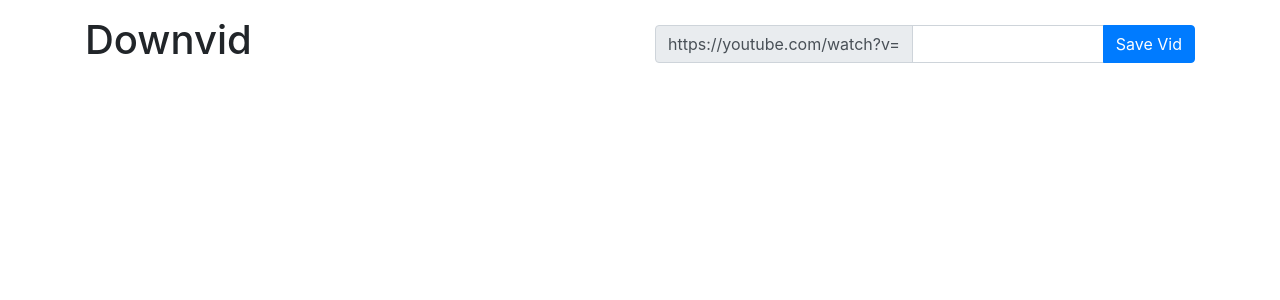
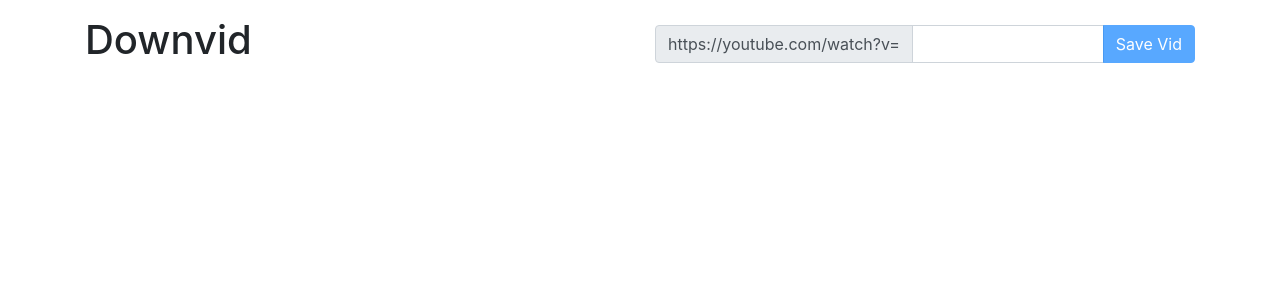
Before and after one commit to jtormey/downvid, a React app: page / in a window 1280 px wide. Shown: the top 300 px of the page. Built offline with nearby package versions, Linux system fonts and the light colour scheme.

Commit message:
only allow valid vids

```diff
--- a/src/app/components/Header.js
+++ b/src/app/components/Header.js
@@ -1,5 +1,8 @@
 import React from 'react'
 import { Col, InputGroup, InputGroupAddon, Input, Button } from 'reactstrap'
+
+const URL_VID = /^(https?:\/\/www\.youtube\.com\/watch\?v=)?([a-zA-Z0-9\-_]{11})$/
+const validVid = (s) => ((res) => res && res[2])(s.match(URL_VID))
 
 class Header extends React.Component {
   state = {
@@ -17,6 +20,7 @@ class Header extends React.Component {
   }
 
   render () {
+    let { query } = this.state
     return (
       <React.Fragment>
         <Col md={6}>
@@ -27,9 +31,9 @@ class Header extends React.Component {
             <InputGroupAddon addonType='prepend'>
               https://youtube.com/watch?v=
             </InputGroupAddon>
-            <Input value={this.state.query} onChange={this.handleInput} />
+            <Input value={query} onChange={this.handleInput} />
             <InputGroupAddon addonType='append'>
-              <Button color='primary' onClick={this.handleSubmit}>Save Vid</Button>
+              <Button color='primary' disabled={!validVid(query)} onClick={this.handleSubmit}>Save Vid</Button>
             </InputGroupAddon>
           </InputGroup>
         </Col>
```
